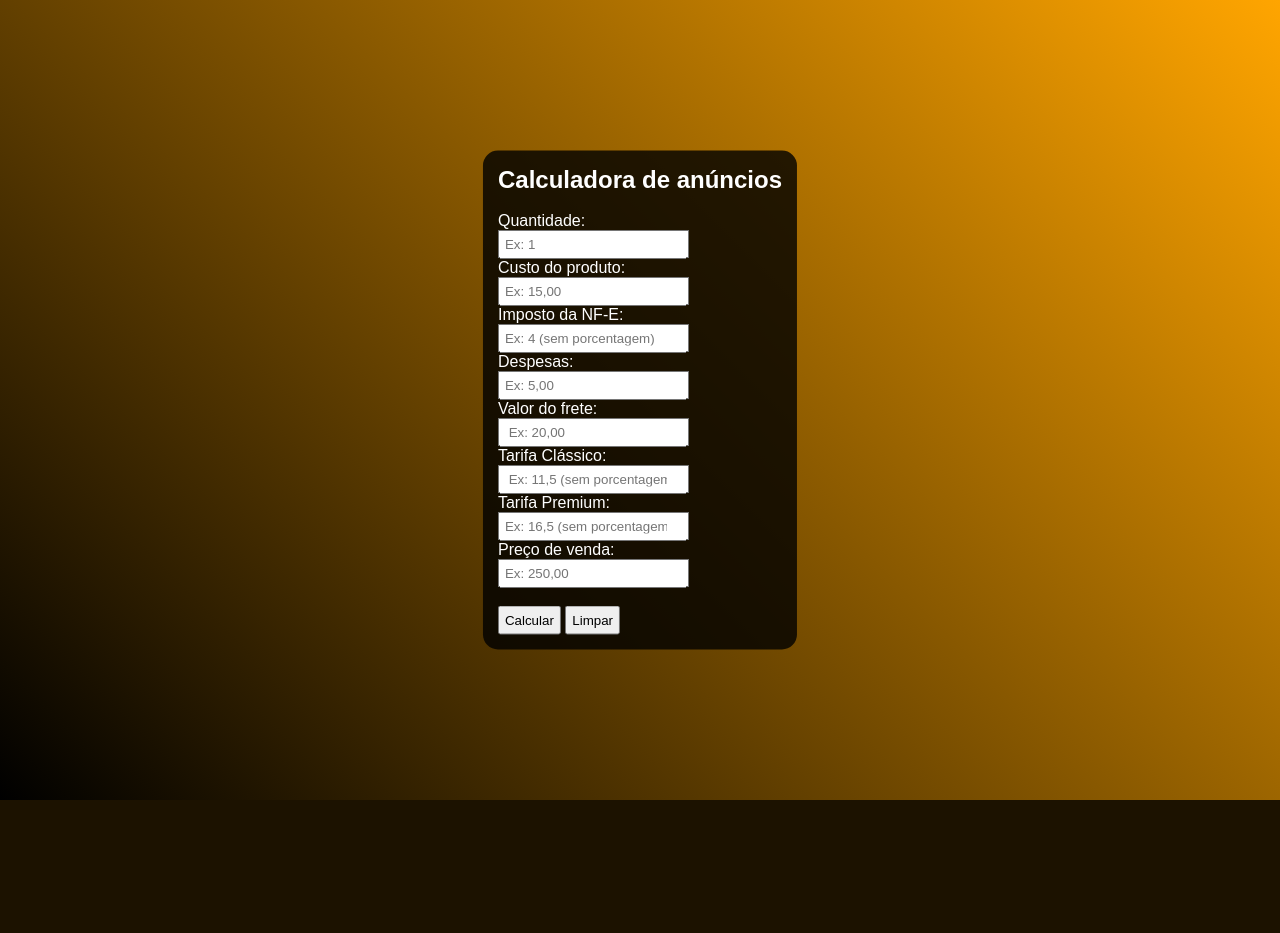
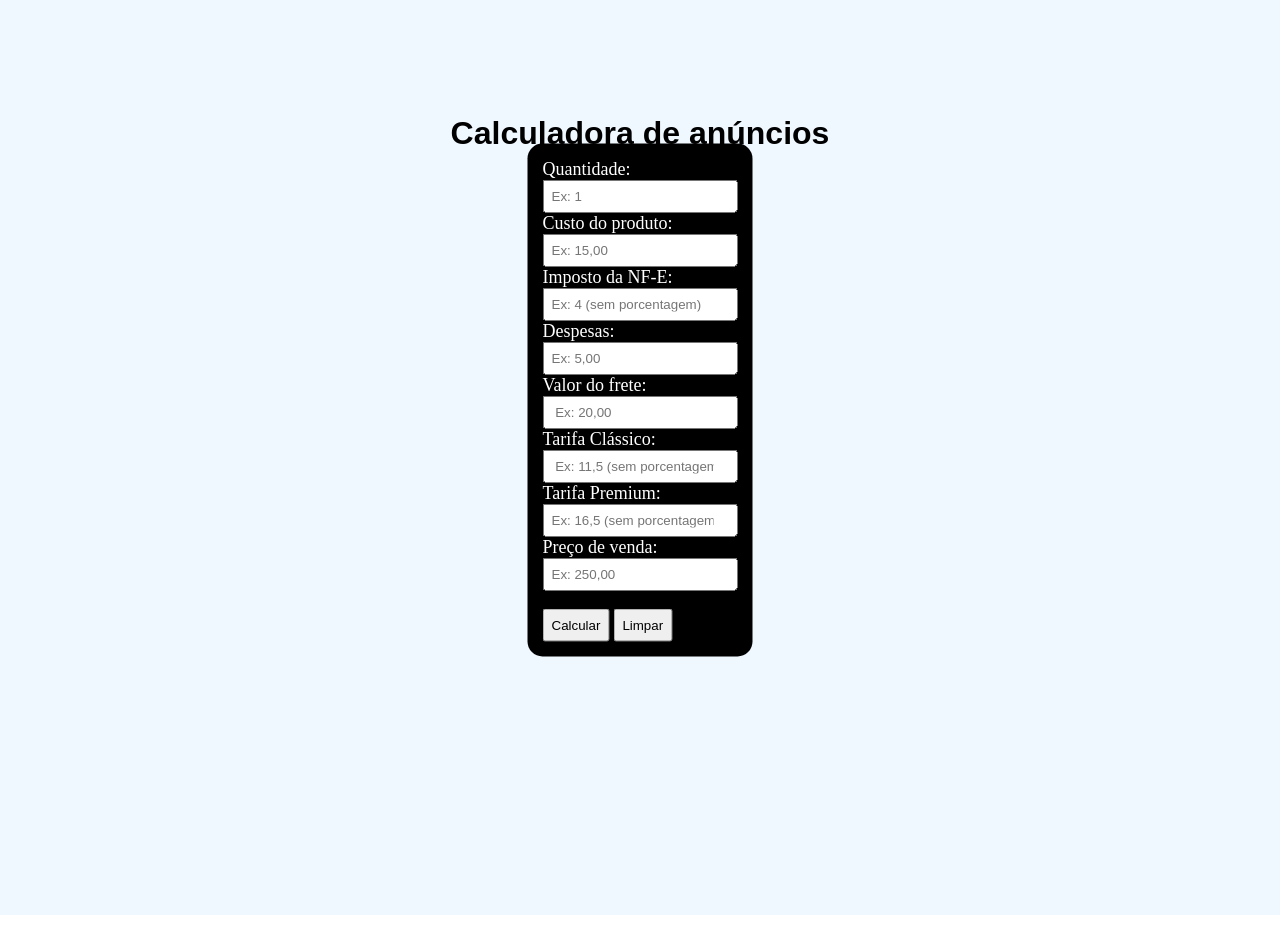
Before and after one commit to thaianramalho/FormularioHtmlProjeto, a PHP site: page /calc.php in a window 1280 px wide. Before the commit the page ends 800 px from the top, so only its background shows below. Run offline with PHP 8.4, Linux system fonts and the light colour scheme.

Commit message:
css e html mudados
alterado cor de fundo
titulo
tamanho do form

```diff
--- a/formulario.html
+++ b/formulario.html
@@ -11,9 +11,9 @@
 </head>
 <body>
     <div class="fundo">
+        <h1>Calculadora de anúncios</h1><br>
         <div class= calculadora>
             <form name="cad" method="POST" action="calc.php">
-                <h2>Calculadora de anúncios</h2><br>
                         <p>Quantidade:</p>
                         <input placeholder="Ex: 1" type="number" name="quantidade" min="1"><br>
 
--- a/styile.css
+++ b/styile.css
@@ -4,7 +4,7 @@
 }
 form{
     position: absolute;
-    background-color: rgba(0, 0, 0, 0.8);
+    background-color: black;
     top: 50%;
     left: 50%;
     transform: translate(-50%, -50%);
@@ -13,16 +13,18 @@ form{
 }
 input{
     position: relative;
-    padding: 5px;
+    padding: 7px;
 }
-.fundo{
-    background-image: linear-gradient(45deg,black, orange);
+h1{
+    position: relative;
+    text-align: center;
+    padding-top: 9%;
+    font-family: Arial, Helvetica, sans-serif;
+    color: black;
     height: 100vh;
-    color: white;
-    font-family: Arial, Helvetica, sans-serif;
-    text-align: left;
+    background-color: aliceblue;
 }
-
-h2{
-    text-align: center;
+p{
+    color:white;
+    font-size: large;
 }
```
